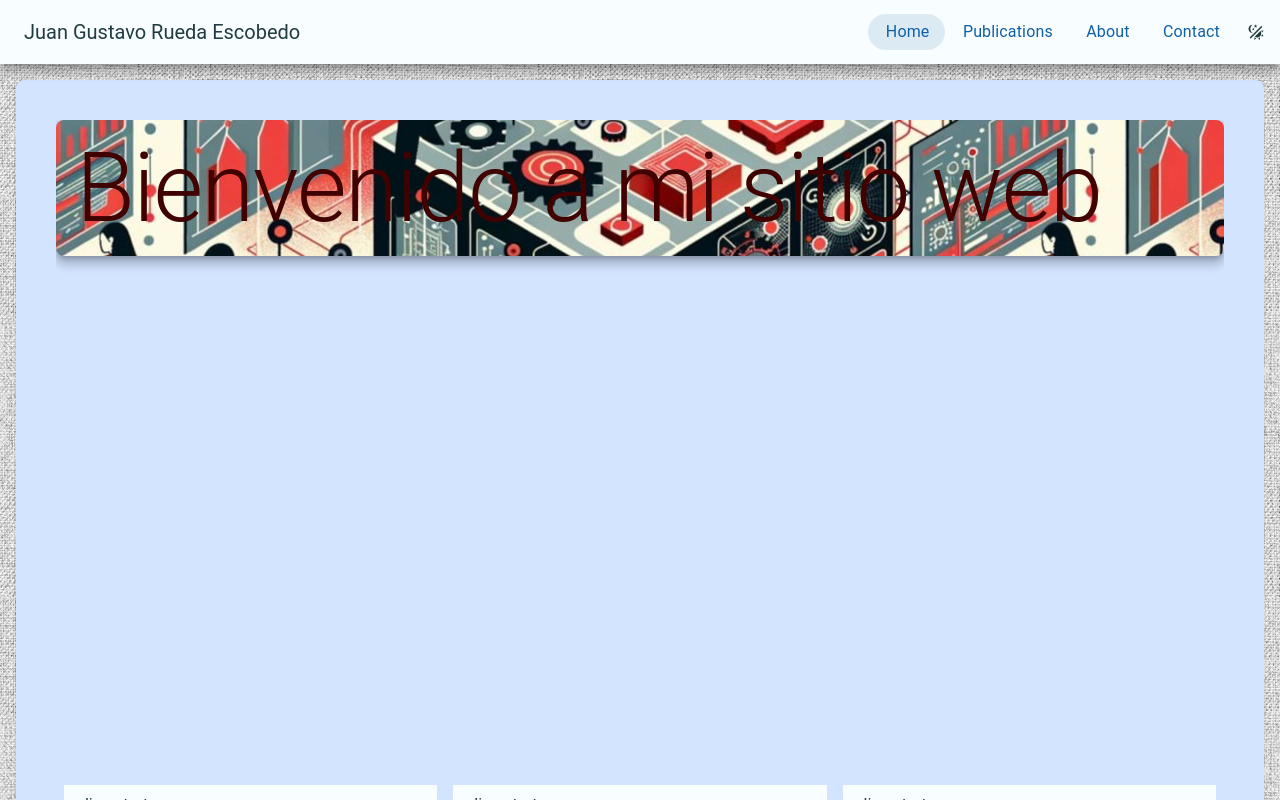
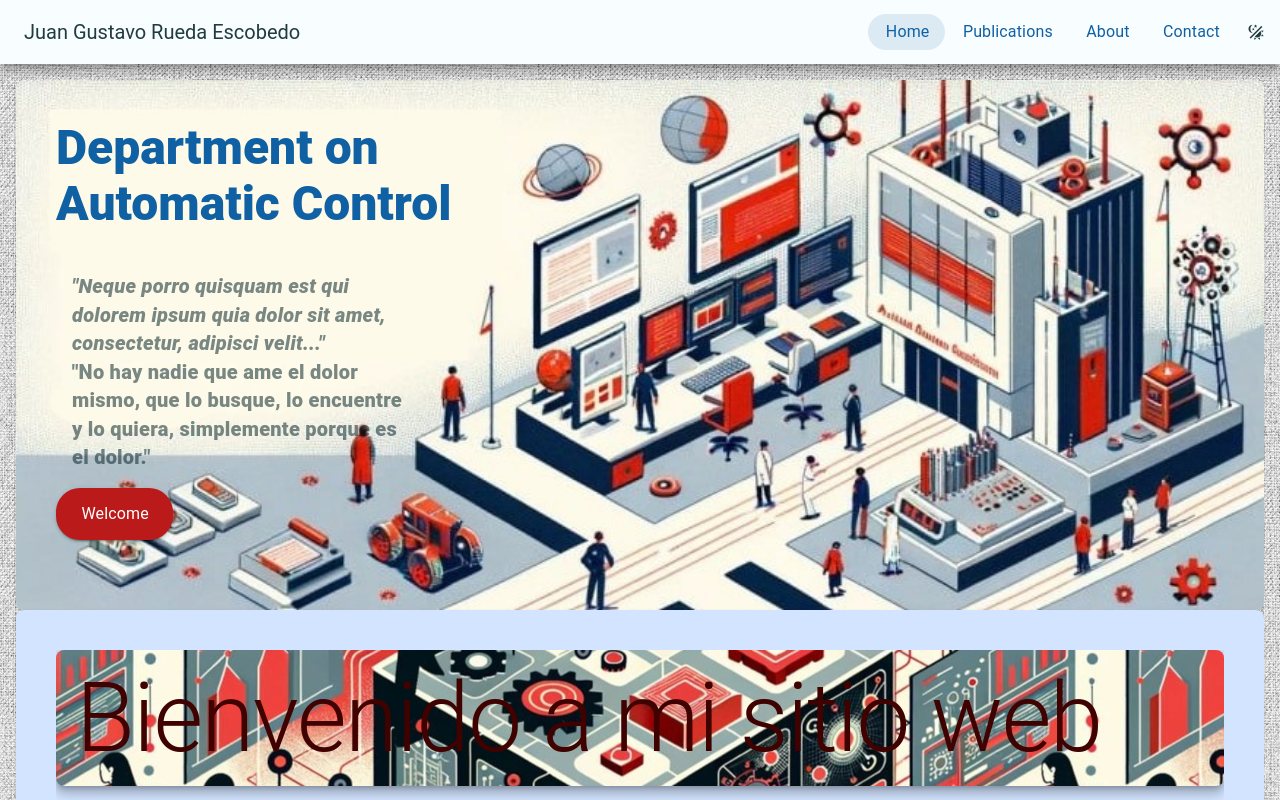
Before and after one commit to asdromundo/jg-rueda-web, a Vue app: page / in a window 1280 px wide. Shown: the top 800 px of the page. Built offline with nearby package versions, Linux system fonts and the light colour scheme.

Commit message:
Banner on lg

```diff
--- a/src/App.vue
+++ b/src/App.vue
@@ -48,7 +48,7 @@
     </v-navigation-drawer>
 
     <v-main class="align-center justify-center h-100 main">
-      <v-container class="max-width">
+      <v-container class="container">
         <RouterView />
       </v-container>
     </v-main>
@@ -66,7 +66,8 @@
   background-repeat: repeat;
 }
 
-.max-width {
+.main .container{
   max-width: 1440px;
+  min-width: 300px;
 }
 </style>
--- a/src/views/HomeView.vue
+++ b/src/views/HomeView.vue
@@ -3,6 +3,26 @@
 </script>
 
 <template>
+  <v-col class="pa-0">
+    <v-card class="w-100">
+      <v-img src="/banner_long.jpg">
+        <v-card-title
+          class="text-primary font-weight-black text-h6 text-md-h3 pa-10 align-center"
+          style="overflow-wrap: anywhere; white-space: normal; max-width: 45%; line-height: 3.5rem"
+          >
+          Department on Automatic Control
+        </v-card-title>
+        <v-card-subtitle
+        class="ml-10 font-weight-black text-h6"
+        style="overflow-wrap: anywhere; white-space: normal; max-width: 30%;"
+        >
+          <i>"Neque porro quisquam est qui dolorem ipsum quia dolor sit amet, consectetur, adipisci velit..."</i>
+          <p>"No hay nadie que ame el dolor mismo, que lo busque, lo encuentre y lo quiera, simplemente porque es el dolor."</p>
+        </v-card-subtitle>
+        <v-btn class="text-none text-subtitle-1 ml-10 mt-4" size="x-large" color="error">Welcome</v-btn>
+      </v-img>
+    </v-card>
+  </v-col>
   <div>
     <v-card class="pa-10 primary-container">
       <v-responsive :aspect-ratio="16 / 9">
@@ -37,6 +57,8 @@
   color: rgb(var(--v-theme-on-secondary-container));
   outline-color: rgb(var(--v-theme-outlined));
 }
+
+
 </style>
 <!--  .secondary-container{
   background: rgb(var(--v-theme-secondary-container));
```
Also changed, not shown: public/banner_long.jpg (added).
